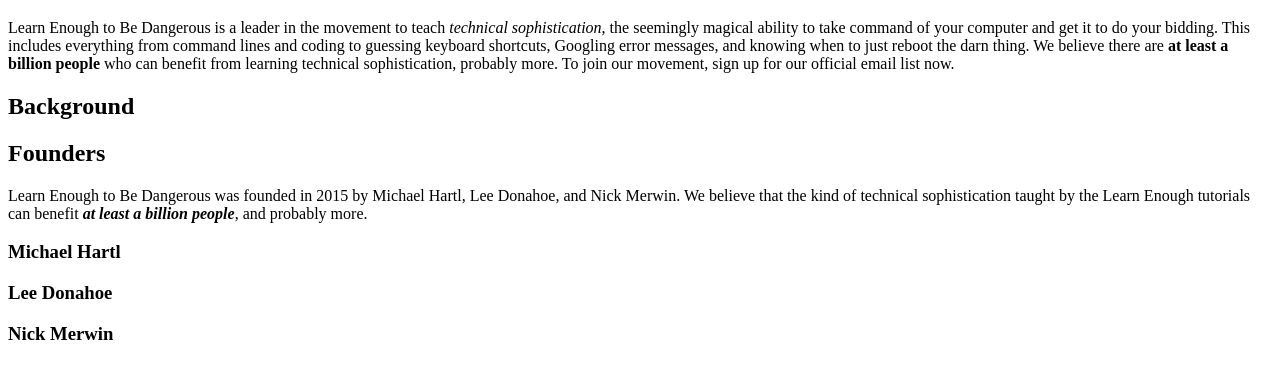
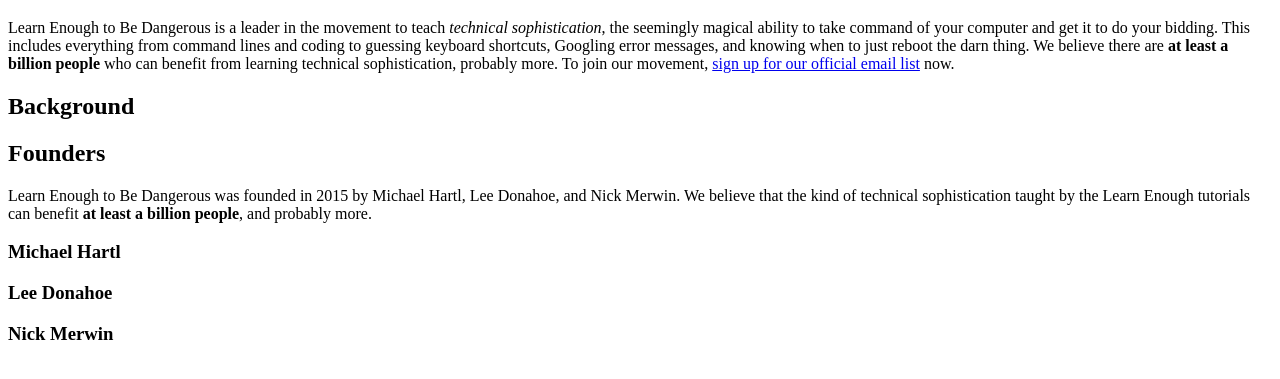
Before and after one commit to andrewdb1984/sample_website, a plain HTML site: page index.html in a window 1280 px wide. Shown: the part 61-440 px from the top of the page. Drawn offline with Linux system fonts and the light colour scheme.

Commit message:
Update index.html

```diff
--- a/index.html
+++ b/index.html
@@ -15,7 +15,7 @@
       Googling error messages, and knowing when to just reboot the darn thing.
       We believe there are <strong>at least a billion people</strong> who can benefit from
       learning technical sophistication, probably more. To join our
-      movement, sign up for our official email list now.
+      movement, <a href="https://learnenough.com/email">sign up for our official email list</a> now.
     </p>
 
     <h2>Background</h2>
@@ -24,7 +24,7 @@
       Learn Enough to Be Dangerous was founded in 2015 by Michael Hartl, Lee
       Donahoe, and Nick Merwin. We believe that the kind of technical
       sophistication taught by the Learn Enough tutorials can benefit
-      <strong><em>at least a billion people</em></strong>, and probably more.
+      <strong>at least a billion people</strong>, and probably more.
     </p>
 
     <h3>Michael Hartl</h3>
```
